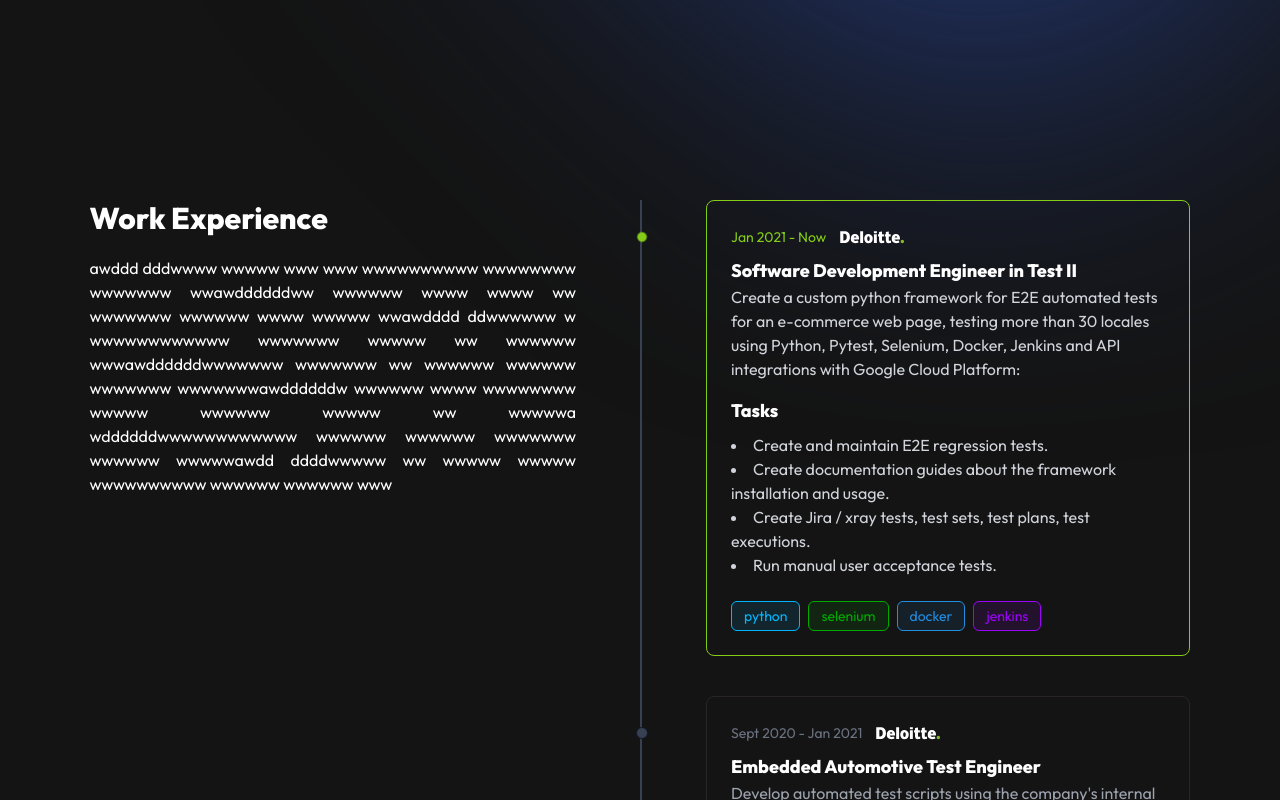
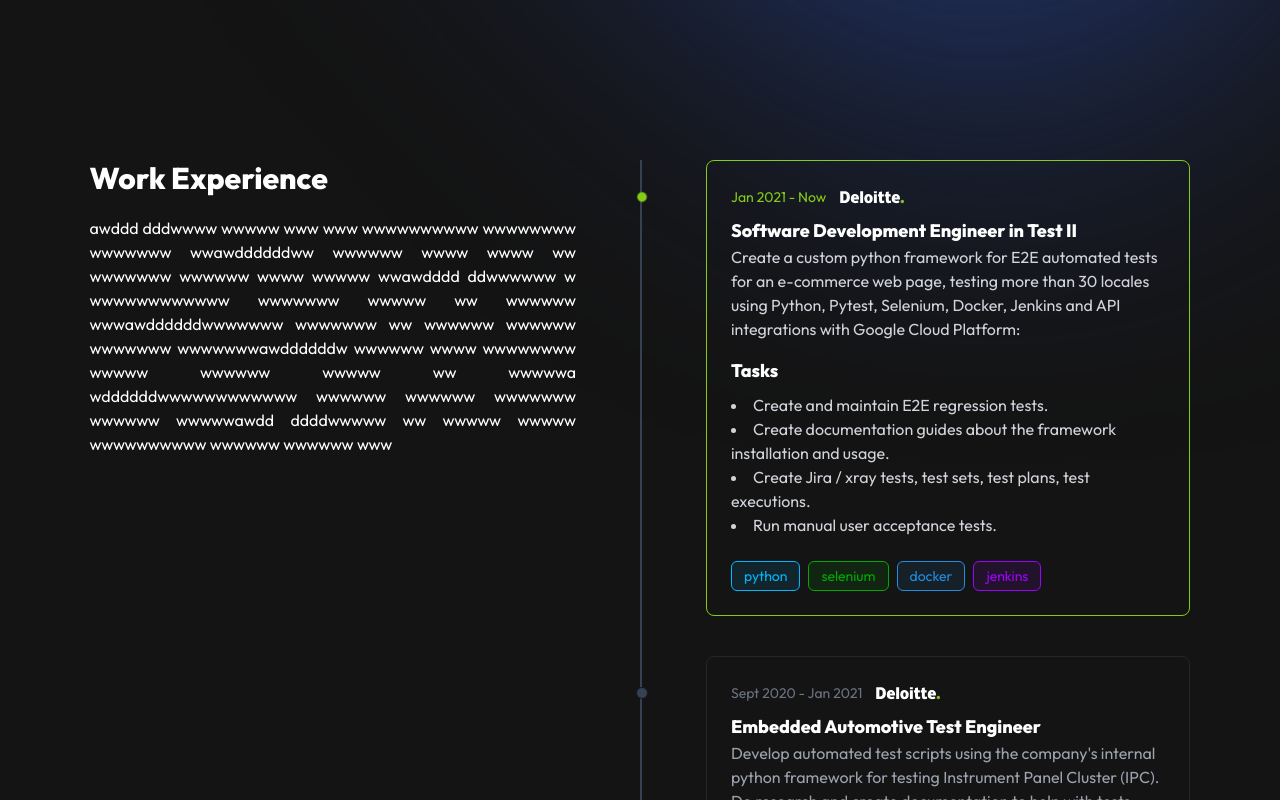
Before and after one commit to chermdev/portfolio2023, a React (Vite) app: page / in a window 1280 px wide. Shown: the part 760-1560 px from the top of the page. Built offline with nearby package versions, Linux system fonts and the light colour scheme.

Commit message:
reduce paddings

```diff
--- a/src/Work.jsx
+++ b/src/Work.jsx
@@ -144,7 +144,7 @@ function Work() {
 
     return (
         <section id="work" className="flex justify-center pt-16 sm:pt-20">
-            <div className='w-[var(--max-page-width)] max-w-[var(--max-section-width)] m-auto pt-20 flex justify-center items-center flex-col xl:flex-row xl:items-start gap-20 xl:gap-0'>
+            <div className='w-[var(--max-page-width)] max-w-[var(--max-section-width)] m-auto pt-10 flex justify-center items-center flex-col xl:flex-row xl:items-start gap-10 xl:gap-0'>
                 <div className='xl:mr-16'>
                     <h1 className='text-xl md:text-3xl font-bold mb-5'>Work Experience</h1>
                     <p className='text-xs sm:text-sm md:text-base break-normal text-justify'>awddd dddwwww wwwww www www wwwwwwwwww wwwwwwww wwwwwww wwawddddddww  wwwwww wwww wwww ww wwwwwww wwwwww wwww wwwww wwawdddd ddwwwwww w wwwwwwwwwwww wwwwwww wwwww ww wwwwww wwwawddddddwwwwwww wwwwwww ww wwwwww wwwwww wwwwwww wwwwwwwawddddddw wwwwww wwww wwwwwwww wwwww wwwwww wwwww ww wwwwwa wddddddwwwwwwwwwwww wwwwww wwwwww wwwwwww wwwwww wwwwwawdd ddddwwwww ww wwwww wwwww wwwwwwwwww wwwwww wwwwww www</p>
```
